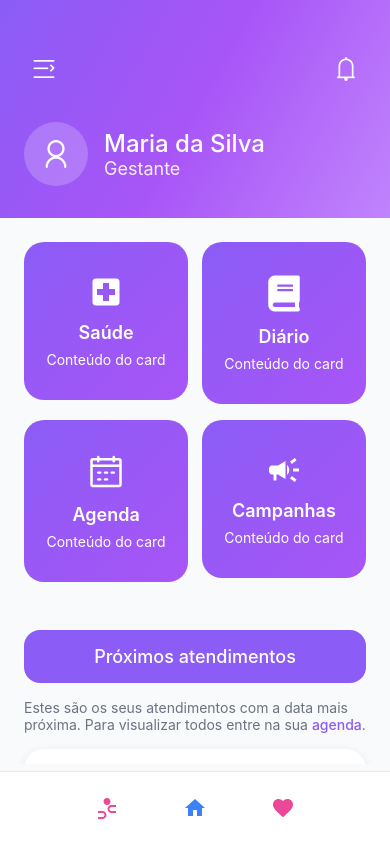
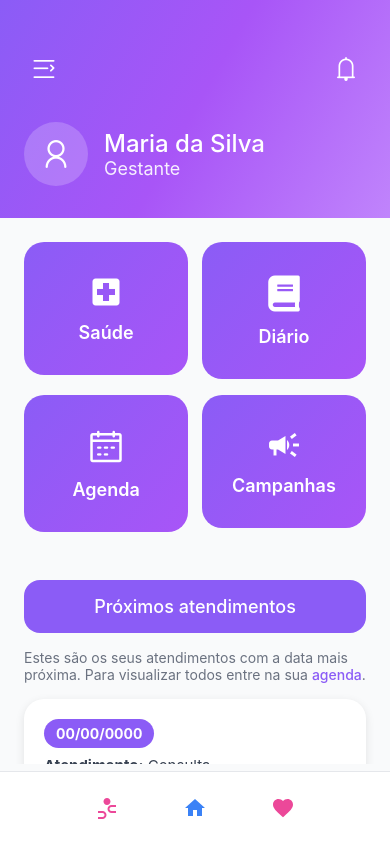
Before and after one commit to talesjardim08/Maternus, a React Native app in the folder Maternus/: screen / in a window 390 px wide. Built offline with nearby package versions, Linux system fonts and the light colour scheme.

Commit message:
Bug tela branca (Relatorio de testes)

```diff
--- a/Maternus/screens/Dashboard.js
+++ b/Maternus/screens/Dashboard.js
@@ -6,7 +6,7 @@ import { AntDesign, MaterialIcons, FontAwesome5 } from "@expo/vector-icons";
 
 export default function Dashboard({
   currentUser,
-  appointments,
+  appointments = [],
   handleScreenChange,
   sideMenuOpen,
   setSideMenuOpen,
@@ -14,16 +14,22 @@ export default function Dashboard({
   setExitModalOpen,
   handleExit,
 }) {
+  // Mapeamento correto para telas
   const modules = [
-    { label: "Saúde", icon: <MaterialIcons name="local-hospital" size={36} color="white" /> },
-    { label: "Diário", icon: <FontAwesome5 name="book" size={36} color="white" /> },
-    { label: "Agenda", icon: <AntDesign name="calendar" size={36} color="white" /> },
-    { label: "Campanhas", icon: <MaterialIcons name="campaign" size={36} color="white" /> },
+    { label: "Saúde", screen: "saude", icon: <MaterialIcons name="local-hospital" size={36} color="white" /> },
+    { label: "Diário", screen: "diario", icon: <FontAwesome5 name="book" size={36} color="white" /> },
+    { label: "Agenda", screen: "agenda", icon: <AntDesign name="calendar" size={36} color="white" /> },
+    { label: "Campanhas", screen: "campanhas", icon: <MaterialIcons name="campaign" size={36} color="white" /> },
   ];
 
   return (
     <View style={styles.screen}>
-      <LinearGradient colors={["#8B5CF6", "#A855F7", "#C084FC"]} start={{x:0,y:0}} end={{x:1,y:1}} style={styles.header}>
+      <LinearGradient
+        colors={["#8B5CF6", "#A855F7", "#C084FC"]}
+        start={{ x: 0, y: 0 }}
+        end={{ x: 1, y: 1 }}
+        style={styles.header}
+      >
         <View style={styles.headerTop}>
           <TouchableOpacity style={styles.headerButton} onPress={() => setSideMenuOpen(true)}>
             <AntDesign name="menuunfold" size={24} color="white" />
@@ -32,13 +38,14 @@ export default function Dashboard({
             <AntDesign name="bells" size={24} color="white" />
           </TouchableOpacity>
         </View>
+
         <View style={styles.userInfo}>
           <View style={styles.avatar}>
             <AntDesign name="user" size={32} color="white" />
           </View>
           <View>
-            <Text style={styles.userName}>{currentUser?.name}</Text>
-            <Text style={styles.userRole}>{currentUser?.role}</Text>
+            <Text style={styles.userName}>{currentUser?.name || "Usuário"}</Text>
+            <Text style={styles.userRole}>{currentUser?.role || "Cargo"}</Text>
           </View>
         </View>
       </LinearGradient>
@@ -50,13 +57,8 @@ export default function Dashboard({
               <TouchableOpacity
                 key={index}
                 activeOpacity={0.8}
-                onPress={() => {
-                  if (item.label === "Saúde") handleScreenChange("saude");
-                  else if (item.label === "Diário") handleScreenChange("diario");
-                  else if (item.label === "Agenda") handleScreenChange("agenda");
-                  else if (item.label === "Campanhas") handleScreenChange("campanhas");
-                }}
-                style={styles.moduleWrapper} // envoltório para espaçamento
+                onPress={() => handleScreenChange(item.screen)}
+                style={styles.moduleWrapper}
               >
                 <LinearGradient
                   colors={["#8B5CF6", "#A855F7"]}
@@ -66,8 +68,6 @@ export default function Dashboard({
                 >
                   <View style={styles.moduleIcon}>{item.icon}</View>
                   <Text style={styles.moduleText}>{item.label}</Text>
-                  {/* Placeholder */}
-                  <Text style={{color:"white", marginTop:8}}>Conteúdo do card</Text>
                 </LinearGradient>
               </TouchableOpacity>
             ))}
@@ -82,15 +82,23 @@ export default function Dashboard({
             Estes são os seus atendimentos com a data mais próxima. Para visualizar todos entre na sua{" "}
             <Text style={styles.linkText}>agenda</Text>.
           </Text>
-          {appointments.slice(0,2).map((appointment) => (
+          {appointments.slice(0, 2).map((appointment) => (
             <View key={appointment.id} style={styles.appointmentCard}>
               <View style={styles.appointmentDate}>
                 <Text style={styles.appointmentDateText}>{appointment.date}</Text>
               </View>
-              <Text style={styles.appointmentDetail}><Text style={styles.appointmentLabel}>Atendimento:</Text> {appointment.type}</Text>
-              <Text style={styles.appointmentDetail}><Text style={styles.appointmentLabel}>Especialidade:</Text> {appointment.specialty}</Text>
-              <Text style={styles.appointmentDetail}><Text style={styles.appointmentLabel}>Horário:</Text> {appointment.time}</Text>
-              <Text style={styles.appointmentDetail}><Text style={styles.appointmentLabel}>Local:</Text> {appointment.location}</Text>
+              <Text style={styles.appointmentDetail}>
+                <Text style={styles.appointmentLabel}>Atendimento:</Text> {appointment.type}
+              </Text>
+              <Text style={styles.appointmentDetail}>
+                <Text style={styles.appointmentLabel}>Especialidade:</Text> {appointment.specialty}
+              </Text>
+              <Text style={styles.appointmentDetail}>
+                <Text style={styles.appointmentLabel}>Horário:</Text> {appointment.time}
+              </Text>
+              <Text style={styles.appointmentDetail}>
+                <Text style={styles.appointmentLabel}>Local:</Text> {appointment.location}
+              </Text>
             </View>
           ))}
         </View>
@@ -105,8 +113,8 @@ export default function Dashboard({
                 <AntDesign name="user" size={24} color="white" />
               </View>
               <View>
-                <Text style={styles.sideMenuName}>{currentUser?.name}</Text>
-                <Text style={styles.sideMenuRole}>{currentUser?.role}</Text>
+                <Text style={styles.sideMenuName}>{currentUser?.name || "Usuário"}</Text>
+                <Text style={styles.sideMenuRole}>{currentUser?.role || "Cargo"}</Text>
               </View>
             </LinearGradient>
             <View style={styles.sideMenuContent}>
@@ -160,8 +168,8 @@ const styles = StyleSheet.create({
   content:{ flex:1 },
   modulesContainer:{ paddingHorizontal:24, marginTop:24, marginBottom:32 },
   moduleGrid:{ flexDirection:"row", flexWrap:"wrap", justifyContent:"space-between" },
-  moduleWrapper:{ width:"48%" }, // garante espaçamento lateral
-  moduleCard:{ borderRadius:20, paddingVertical:32, alignItems:"center", marginBottom:16 },
+  moduleWrapper:{ width:"48%", marginBottom:16 },
+  moduleCard:{ borderRadius:20, paddingVertical:32, alignItems:"center", minHeight:120 },
   moduleIcon:{ marginBottom:12 },
   moduleText:{ color:"white", fontSize:18, fontWeight:"600", textAlign:"center" },
 
```
